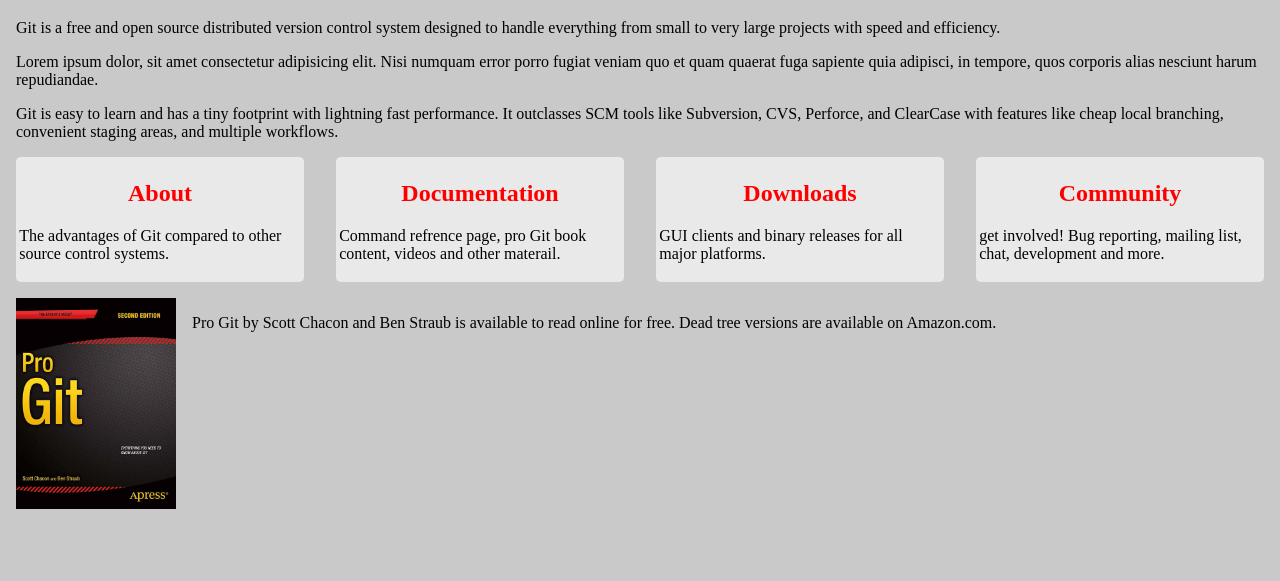
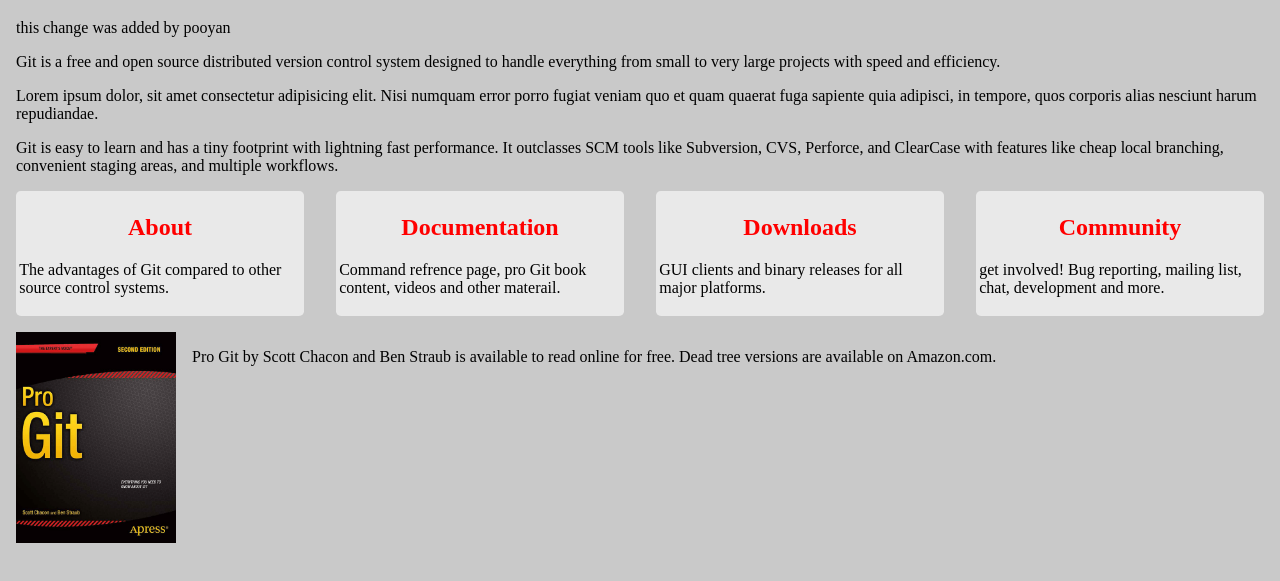
Before and after one commit to theTahlildadeh/test, a plain HTML site: page index.html in a window 1280 px wide. Shown: the part 61-642 px from the top of the page. Drawn offline with Linux system fonts and the light colour scheme.

Commit message:
pooyan's change

```diff
--- a/index.html
+++ b/index.html
@@ -11,6 +11,7 @@
 
 <body>
     <h1>This is <b>GIT and Github</b>!</h1>
+    <span>this change was added by pooyan</span>
     <p>
         Git is a free and open source distributed version control system designed to handle everything from small to
         very large projects with speed and efficiency.
```
